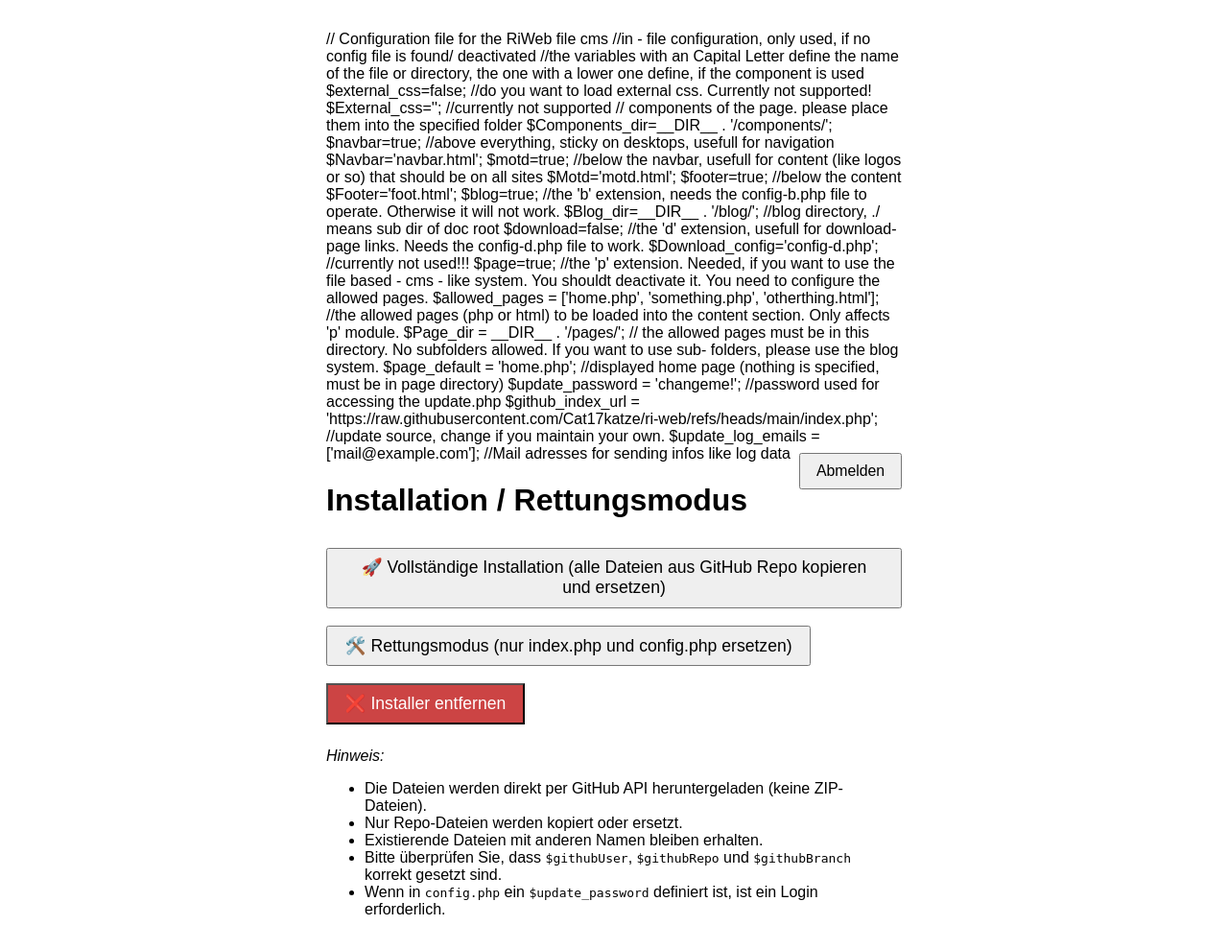
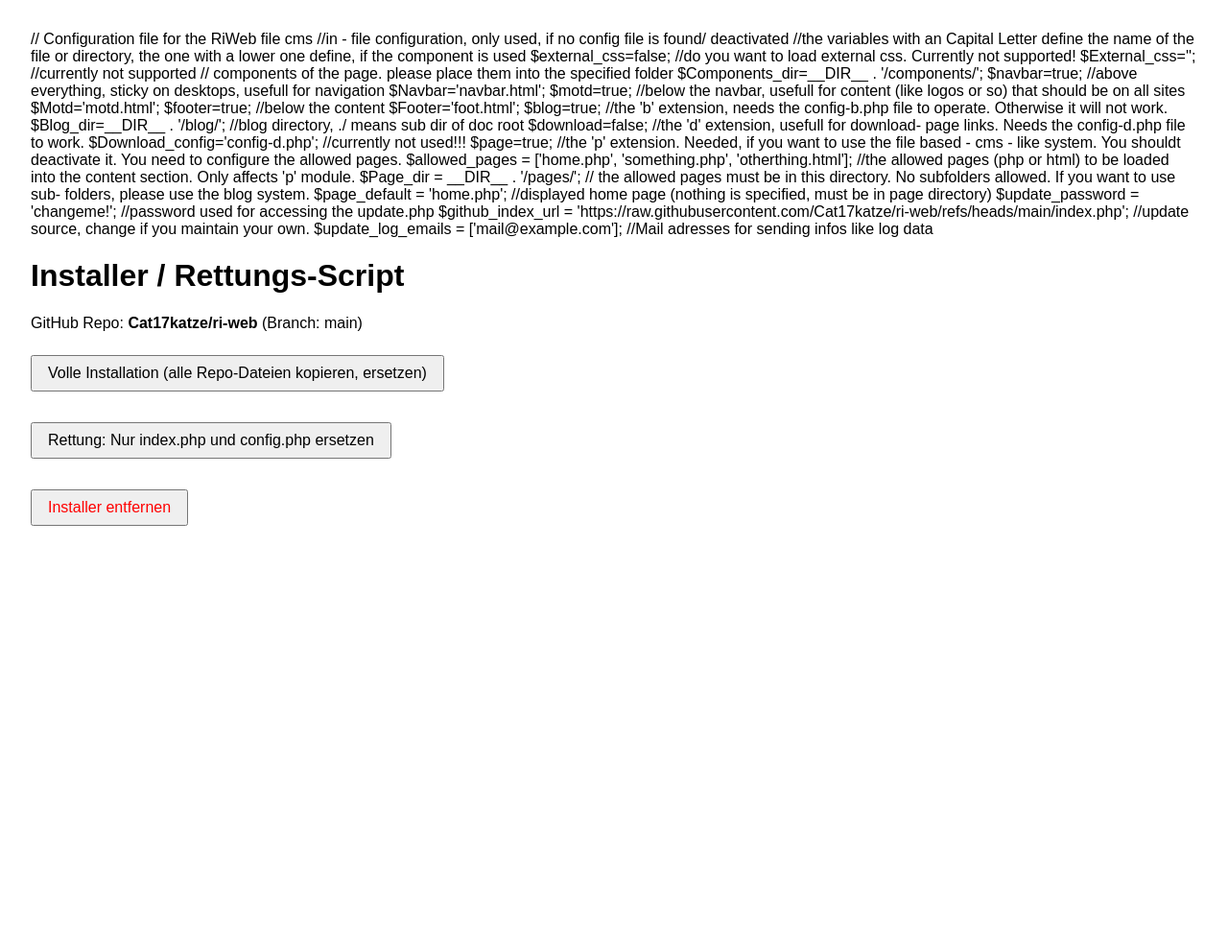
Before and after one commit to Cat17katze/ri-web, a PHP site: page /install.php in a window 1280 px wide. Shown: the whole page at 96% size. After the commit the page ends 548 px from the top, so only its background shows below. Run offline with PHP 8.4, Linux system fonts and the light colour scheme.

Commit message:
Update install.php
bugfix

```diff
--- a/install.php
+++ b/install.php
@@ -1,83 +1,58 @@
 <?php
-set_time_limit(0);
-error_reporting(E_ALL);
-ini_set('display_errors', 1);
+// ========== CONFIG ==========
+$githubUser = 'Cat17katze'; // replace with your GitHub username/org
+$githubRepo = 'ri-web';       // replace with your GitHub repo name
+$githubBranch = 'main';                // usually 'main' or 'master'
 
-$targetDir = __DIR__;
+$configFile = __DIR__ . '/config.php';
+$installerFilename = basename(__FILE__);
 
-// CONFIGURATION
-// GitHub repo info:
-$githubUser = 'Cat17katze';
-$githubRepo = 'ri-web';
-$githubBranch = 'main';  // or master, or tag/branch name
+// Load config.php if exists to get $update_password
+$update_password = null;
+if (file_exists($configFile)) {
+    include_once $configFile;
+}
 
-// Password from config.php if defined
-$update_password = null;
-if (file_exists($targetDir . '/config.php')) {
-    @include $targetDir . '/config.php';
-    if (isset($update_password)) {
-        $update_password = trim($update_password);
-        if ($update_password === '') $update_password = null;
+// Check for password if set
+if (isset($update_password) && !empty($update_password)) {
+    session_start();
+    if (!isset($_SESSION['installer_authenticated'])) {
+        if (isset($_POST['password'])) {
+            if ($_POST['password'] === $update_password) {
+                $_SESSION['installer_authenticated'] = true;
+            } else {
+                echo "<h2>Falsches Passwort.</h2>";
+                showPasswordForm();
+                exit;
+            }
+        } else {
+            showPasswordForm();
+            exit;
+        }
     }
 }
 
-session_start();
-
-function redirectToSelf($params = []) {
-    $url = $_SERVER['PHP_SELF'];
-    if (!empty($params)) {
-        $url .= '?' . http_build_query($params);
-    }
-    header("Location: $url");
-    exit;
+function showPasswordForm() {
+    global $installerFilename;
+    echo <<<HTML
+    <h2>Passwort erforderlich</h2>
+    <form method="post" action="$installerFilename">
+      Passwort: <input type="password" name="password" required>
+      <button type="submit">Login</button>
+    </form>
+HTML;
 }
 
-if (isset($_GET['action']) && $_GET['action'] === 'logout') {
-    session_destroy();
-    redirectToSelf();
-}
+// GitHub API user agent (required)
+$userAgent = 'PHP Installer Script';
 
-// Password protection
-if ($update_password !== null) {
-    if (!isset($_SESSION['authenticated']) || $_SESSION['authenticated'] !== true) {
-        if ($_SERVER['REQUEST_METHOD'] === 'POST' && isset($_POST['password'])) {
-            if ($_POST['password'] === $update_password) {
-                $_SESSION['authenticated'] = true;
-                redirectToSelf();
-            } else {
-                $login_error = "Ungültiges Passwort.";
-            }
-        }
+// ------------------
+// HELPER FUNCTIONS
+// ------------------
 
-        ?>
-        <!DOCTYPE html>
-        <html lang="de"><head><meta charset="UTF-8" /><title>Login</title></head><body>
-        <h2>Bitte Passwort eingeben</h2>
-        <?php if (!empty($login_error)): ?>
-            <p style="color:red;"><?=htmlspecialchars($login_error)?></p>
-        <?php endif; ?>
-        <form method="POST">
-            <input type="password" name="password" autofocus required />
-            <button type="submit">Anmelden</button>
-        </form>
-        </body></html>
-        <?php
-        exit;
-    }
-}
-
-// GitHub API base URL for contents:
-$apiBase = "https://api.github.com/repos/$githubUser/$githubRepo/contents/";
-
-// User-Agent header required by GitHub API
-$userAgent = "PHP Installer Script";
-
-// Optional: add your GitHub token here to increase rate limits (leave empty if none)
-$githubToken = '';
-
-// Helper: do HTTP GET with headers and return decoded JSON or false on error
 function githubApiGet($url, $token = '') {
     global $userAgent;
+
     $headers = [
         "User-Agent: $userAgent",
         "Accept: application/vnd.github.v3+json"
@@ -86,19 +61,17 @@ function githubApiGet($url, $token = '') {
         $headers[] = "Authorization: token $token";
     }
 
-    $ch = curl_init($url);
-    curl_setopt($ch, CURLOPT_RETURNTRANSFER, true);
-    curl_setopt($ch, CURLOPT_HTTPHEADER, $headers);
-    curl_setopt($ch, CURLOPT_FOLLOWLOCATION, true);
-    curl_setopt($ch, CURLOPT_FAILONERROR, true);
-    curl_setopt($ch, CURLOPT_TIMEOUT, 30);
+    $opts = [
+        "http" => [
+            "method" => "GET",
+            "header" => implode("\r\n", $headers),
+            "timeout" => 30
+        ]
+    ];
+    $context = stream_context_create($opts);
 
-    $response = curl_exec($ch);
-    $err = curl_error($ch);
-    $code = curl_getinfo($ch, CURLINFO_HTTP_CODE);
-    curl_close($ch);
-
-    if ($response === false || $code >= 400) {
+    $response = @file_get_contents($url, false, $context);
+    if ($response === false) {
         return false;
     }
 
@@ -106,19 +79,41 @@ function githubApiGet($url, $token = '') {
     if (json_last_error() !== JSON_ERROR_NONE) {
         return false;
     }
-
     return $json;
 }
 
-// Recursively get all files in the repo at a path
+function downloadRawFile($path) {
+    global $githubUser, $githubRepo, $githubBranch;
+
+    $url = "https://raw.githubusercontent.com/$githubUser/$githubRepo/$githubBranch/$path";
+
+    $opts = [
+        "http" => [
+            "method" => "GET",
+            "header" => "User-Agent: PHP Installer Script\r\n",
+            "timeout" => 30
+        ]
+    ];
+    $context = stream_context_create($opts);
+
+    $content = @file_get_contents($url, false, $context);
+    if ($content === false) {
+        throw new Exception("Fehler beim Herunterladen der Datei $path vom Raw-URL.");
+    }
+    return $content;
+}
+
+// Recursively get all files in GitHub repo at given path
 function getRepoFilesRecursively($path = '') {
-    global $apiBase, $githubToken;
+    global $githubUser, $githubRepo, $githubBranch;
 
-    $fullUrl = $apiBase . ($path === '' ? '' : $path);
-    $items = githubApiGet($fullUrl, $githubToken);
+    $url = "https://api.github.com/repos/$githubUser/$githubRepo/contents/$path?ref=$githubBranch";
+
+    $items = githubApiGet($url);
     if ($items === false) {
-        throw new Exception("Fehler beim Abrufen der Repo-Inhalte für Pfad: $path");
+        throw new Exception("Fehler beim Abrufen der Repo-Dateiliste von GitHub API: $url");
     }
+
     $files = [];
     foreach ($items as $item) {
         if ($item['type'] === 'file') {
@@ -126,178 +121,143 @@ function getRepoFilesRecursively($path = '') {
         } elseif ($item['type'] === 'dir') {
             $files = array_merge($files, getRepoFilesRecursively($item['path']));
         }
-        // ignore symlinks and submodules for simplicity
     }
     return $files;
 }
 
-// Download raw file content by repo path
-function downloadRawFile($path) {
-    global $githubUser, $githubRepo, $githubBranch;
+function copyFileFromRepo($filePath) {
+    $content = downloadRawFile($filePath);
 
-    // Raw content URL format:
-    // https://raw.githubusercontent.com/{user}/{repo}/{branch}/{path}
-    $url = "https://raw.githubusercontent.com/$githubUser/$githubRepo/$githubBranch/$path";
-
-    $ch = curl_init($url);
-    curl_setopt($ch, CURLOPT_RETURNTRANSFER, true);
-    curl_setopt($ch, CURLOPT_FOLLOWLOCATION, true);
-    curl_setopt($ch, CURLOPT_FAILONERROR, true);
-    curl_setopt($ch, CURLOPT_TIMEOUT, 30);
-
-    $content = curl_exec($ch);
-    $err = curl_error($ch);
-    $code = curl_getinfo($ch, CURLINFO_HTTP_CODE);
-    curl_close($ch);
-
-    if ($content === false || $code >= 400) {
-        throw new Exception("Fehler beim Herunterladen der Datei $path vom Raw-URL.");
-    }
-    return $content;
-}
-
-// Save file content to target dir with folder creation
-function saveFile($targetDir, $relativePath, $content) {
-    $dstPath = $targetDir . DIRECTORY_SEPARATOR . $relativePath;
-    $dstDir = dirname($dstPath);
-    if (!is_dir($dstDir)) {
-        if (!mkdir($dstDir, 0755, true)) {
-            throw new Exception("Konnte Verzeichnis $dstDir nicht erstellen.");
-        }
-    }
-    if (file_put_contents($dstPath, $content) === false) {
-        throw new Exception("Fehler beim Schreiben der Datei $dstPath");
+    $destPath = __DIR__ . '/' . $filePath;
+    $dir = dirname($destPath);
+    if (!is_dir($dir)) {
+        if (!mkdir($dir, 0777, true)) {
+            throw new Exception("Fehler beim Erstellen des Verzeichnisses: $dir");
         }
     }
 
-// State messages
-$message = '';
-$error = false;
+    if (file_put_contents($destPath, $content) === false) {
+        throw new Exception("Fehler beim Schreiben der Datei: $destPath");
+    }
+}
 
-// Confirm actions flow: step 1: user clicks button => show confirm page => step 2: user confirms => execute
+function confirmForm($action) {
+    global $installerFilename;
+    $msg = '';
+    switch ($action) {
+        case 'install':
+            $msg = 'Alle Dateien aus dem Repo werden installiert und bestehende Dateien im Repo-Set werden ersetzt. Fortfahren?';
+            break;
+        case 'rescue':
+            $msg = 'Nur index.php und config.php werden aus dem Repo ersetzt. Fortfahren?';
+            break;
+        case 'remove':
+            $msg = 'Dieser Installer wird dauerhaft entfernt. Fortfahren?';
+            break;
+        default:
+            $msg = 'Fortfahren?';
+    }
 
-$action = $_POST['action'] ?? null;
-$confirm = isset($_POST['confirm']) && $_POST['confirm'] === 'yes';
+    echo <<<HTML
+    <h2>Bestätigung benötigt</h2>
+    <p>$msg</p>
+    <form method="post" action="$installerFilename">
+      <input type="hidden" name="confirm_action" value="$action">
+      <button type="submit" name="confirm" value="yes">Ja, fortfahren</button>
+      <button type="submit" name="confirm" value="no">Abbrechen</button>
+    </form>
+HTML;
+}
 
-if ($action && !$confirm) {
-    // Show confirmation form
-    ?>
-    <!DOCTYPE html>
-    <html lang="de">
-    <head>
-        <meta charset="UTF-8" />
-        <title>Aktion bestätigen</title>
-        <style>
-            body { font-family: sans-serif; max-width: 600px; margin: 2em auto; }
-            button { font-size: 1.1em; padding: 0.5em 1em; margin: 0.5em 0; }
-        </style>
-    </head>
-    <body>
-        <h1>Aktion bestätigen</h1>
-        <p>Bitte bestätigen Sie, dass Sie die Aktion <strong><?=htmlspecialchars($action)?></strong> ausführen möchten.</p>
-        <form method="POST">
-            <input type="hidden" name="action" value="<?=htmlspecialchars($action)?>" />
-            <input type="hidden" name="confirm" value="yes" />
-            <button type="submit">Ja, ausführen</button>
-            <button type="button" onclick="window.history.back()">Abbrechen</button>
-        </form>
-    </body>
-    </html>
-    <?php
+// -------------
+// MAIN LOGIC
+// -------------
+
+if ($_SERVER['REQUEST_METHOD'] === 'POST') {
+    // Handle confirmation forms first
+    if (isset($_POST['confirm_action'])) {
+        $action = $_POST['confirm_action'];
+        if (!isset($_POST['confirm']) || $_POST['confirm'] !== 'yes') {
+            echo "<p>Aktion '$action' wurde abgebrochen.</p>";
+            echo "<p><a href='$installerFilename'>Zurück</a></p>";
             exit;
         }
 
-if ($action && $confirm) {
         try {
-        if ($action === 'full_install') {
-            $files = getRepoFilesRecursively('');
-            $count = 0;
+            switch ($action) {
+                case 'install':
+                    $files = getRepoFilesRecursively();
                     foreach ($files as $file) {
-                $content = downloadRawFile($file);
-                saveFile($targetDir, $file, $content);
-                $count++;
+                        copyFileFromRepo($file);
                     }
-            $message = "✅ Vollständige Installation abgeschlossen. $count Dateien kopiert und ggf. ersetzt.";
-        } elseif ($action === 'rescue') {
+                    echo "<p>Installation abgeschlossen! Alle Dateien wurden installiert.</p>";
+                    break;
+
+                case 'rescue':
                     $filesToRestore = ['index.php', 'config.php'];
-            $count = 0;
                     foreach ($filesToRestore as $file) {
-                $content = downloadRawFile($file);
-                saveFile($targetDir, $file, $content);
-                $count++;
+                        copyFileFromRepo($file);
                     }
-            $message = "✅ Rettungsmodus ausgeführt: index.php und config.php wurden ersetzt.";
-        } elseif ($action === 'remove_installer') {
-            $self = __FILE__;
-            if (unlink($self)) {
-                echo "<p>✅ Installer-Skript erfolgreich entfernt.</p>";
-                echo "<p><a href=\"./\">Zurück zur Hauptseite</a></p>";
+                    echo "<p>Rettung abgeschlossen! index.php und config.php wurden ersetzt.</p>";
+                    break;
+
+                case 'remove':
+                    // Remove this installer script file
+                    if (unlink(__FILE__)) {
+                        echo "<p>Installer wurde entfernt.</p>";
                         exit;
                     } else {
-                throw new Exception("Installer-Skript konnte nicht gelöscht werden.");
+                        echo "<p>Fehler beim Entfernen des Installers.</p>";
                     }
-        } else {
-            throw new Exception("Unbekannte Aktion.");
+                    break;
+
+                default:
+                    echo "<p>Unbekannte Aktion.</p>";
             }
         } catch (Exception $e) {
-        $message = "❌ Fehler: " . $e->getMessage();
-        $error = true;
+            echo "<p><strong>Fehler:</strong> " . htmlspecialchars($e->getMessage()) . "</p>";
+        }
+
+        echo "<p><a href='$installerFilename'>Zurück zur Startseite</a></p>";
+        exit;
+    }
+
+    // If user clicked a main button, show confirmation form
+    if (isset($_POST['action'])) {
+        $action = $_POST['action'];
+        confirmForm($action);
+        exit;
     }
 }
 
+// Show main UI
 ?>
 
 <!DOCTYPE html>
 <html lang="de">
 <head>
 <meta charset="UTF-8" />
-<title>Installer mit GitHub Repo - Direkt Download</title>
+<title>Installer / Rettungs-Script</title>
 <style>
-    body { font-family: sans-serif; max-width: 600px; margin: 2em auto; }
-    button { font-size: 1.1em; padding: 0.5em 1em; margin: 0.5em 0; }
-    .message { margin: 1em 0; font-weight: bold; }
-    .error { color: red; }
-    .success { color: green; }
-    form.inline { display: inline; }
-    .logout { float: right; font-size: 0.9em; }
+    body { font-family: Arial, sans-serif; margin: 2em; }
+    button { margin: 0.5em 0; padding: 0.5em 1em; font-size: 1em; }
+    form { margin-bottom: 1em; }
 </style>
 </head>
 <body>
-
-<div class="logout"><form method="GET"><button name="action" value="logout" type="submit">Abmelden</button></form></div>
-
-<h1>Installation / Rettungsmodus</h1>
-
-<?php if ($message): ?>
-    <div class="message <?= $error ? 'error' : 'success' ?>">
-        <?=htmlspecialchars($message)?>
-    </div>
-<?php endif; ?>
-
-<form method="POST" class="inline">
-    <input type="hidden" name="action" value="full_install" />
-    <button type="submit">🚀 Vollständige Installation (alle Dateien aus GitHub Repo kopieren und ersetzen)</button>
+<h1>Installer / Rettungs-Script</h1>
+<p>GitHub Repo: <strong><?= htmlspecialchars("$githubUser/$githubRepo") ?></strong> (Branch: <?= htmlspecialchars($githubBranch) ?>)</p>
+<form method="post" action="<?= $installerFilename ?>">
+  <button type="submit" name="action" value="install">Volle Installation (alle Repo-Dateien kopieren, ersetzen)</button>
 </form>
 
-<form method="POST" class="inline">
-    <input type="hidden" name="action" value="rescue" />
-    <button type="submit">🛠️ Rettungsmodus (nur index.php und config.php ersetzen)</button>
+<form method="post" action="<?= $installerFilename ?>">
+  <button type="submit" name="action" value="rescue">Rettung: Nur index.php und config.php ersetzen</button>
 </form>
 
-<form method="POST" class="inline" onsubmit="return confirm('Möchten Sie das Installer-Skript wirklich löschen? Diese Aktion kann nicht rückgängig gemacht werden.')">
-    <input type="hidden" name="action" value="remove_installer" />
-    <button type="submit" style="background:#cc4444; color:#fff;">❌ Installer entfernen</button>
+<form method="post" action="<?= $installerFilename ?>">
+  <button type="submit" name="action" value="remove" style="color: red;">Installer entfernen</button>
 </form>
-
-<p><em>Hinweis:</em>
-<ul>
-    <li>Die Dateien werden direkt per GitHub API heruntergeladen (keine ZIP-Dateien).</li>
-    <li>Nur Repo-Dateien werden kopiert oder ersetzt.</li>
-    <li>Existierende Dateien mit anderen Namen bleiben erhalten.</li>
-    <li>Bitte überprüfen Sie, dass <code>$githubUser</code>, <code>$githubRepo</code> und <code>$githubBranch</code> korrekt gesetzt sind.</li>
-    <li>Wenn in <code>config.php</code> ein <code>$update_password</code> definiert ist, ist ein Login erforderlich.</li>
-</ul>
-</p>
 
 </body>
 </html>
```
Lines whose indentation alone changed are shown as unchanged.
